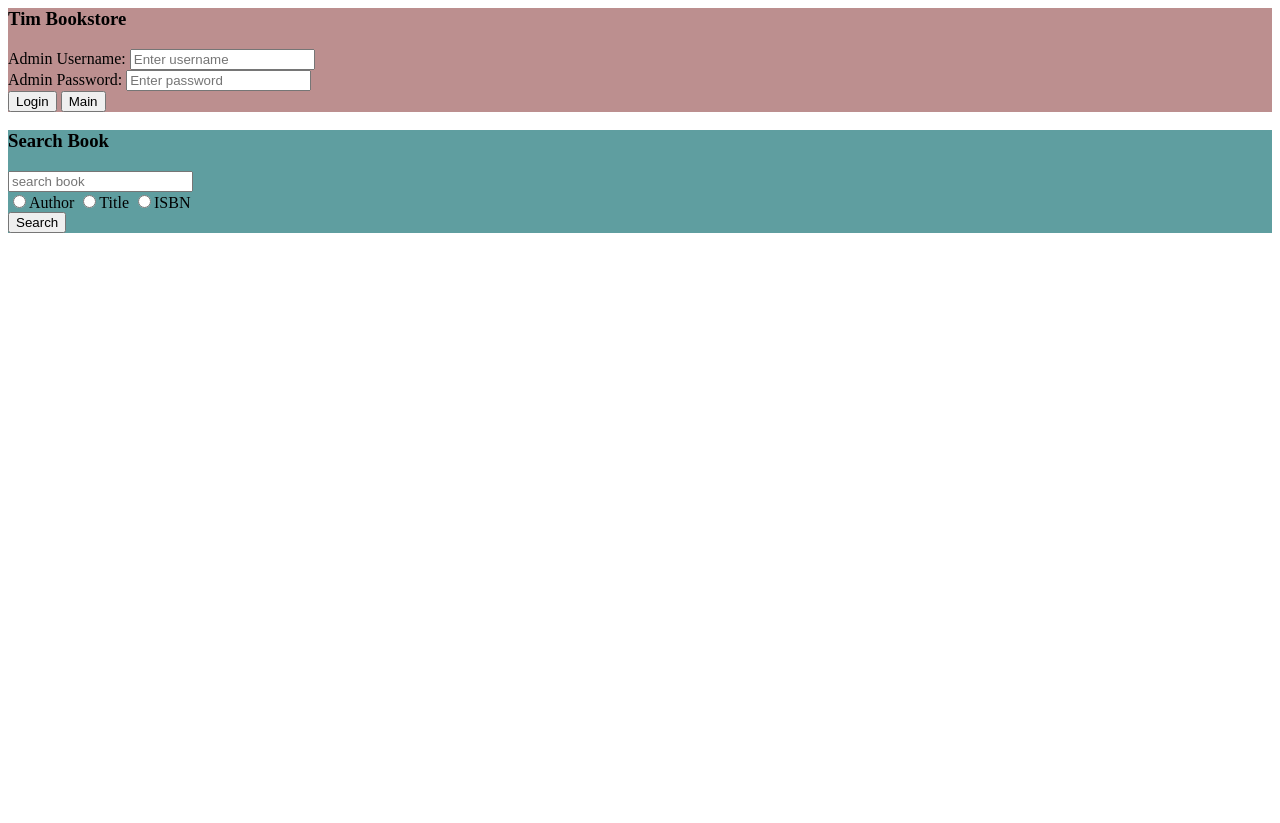
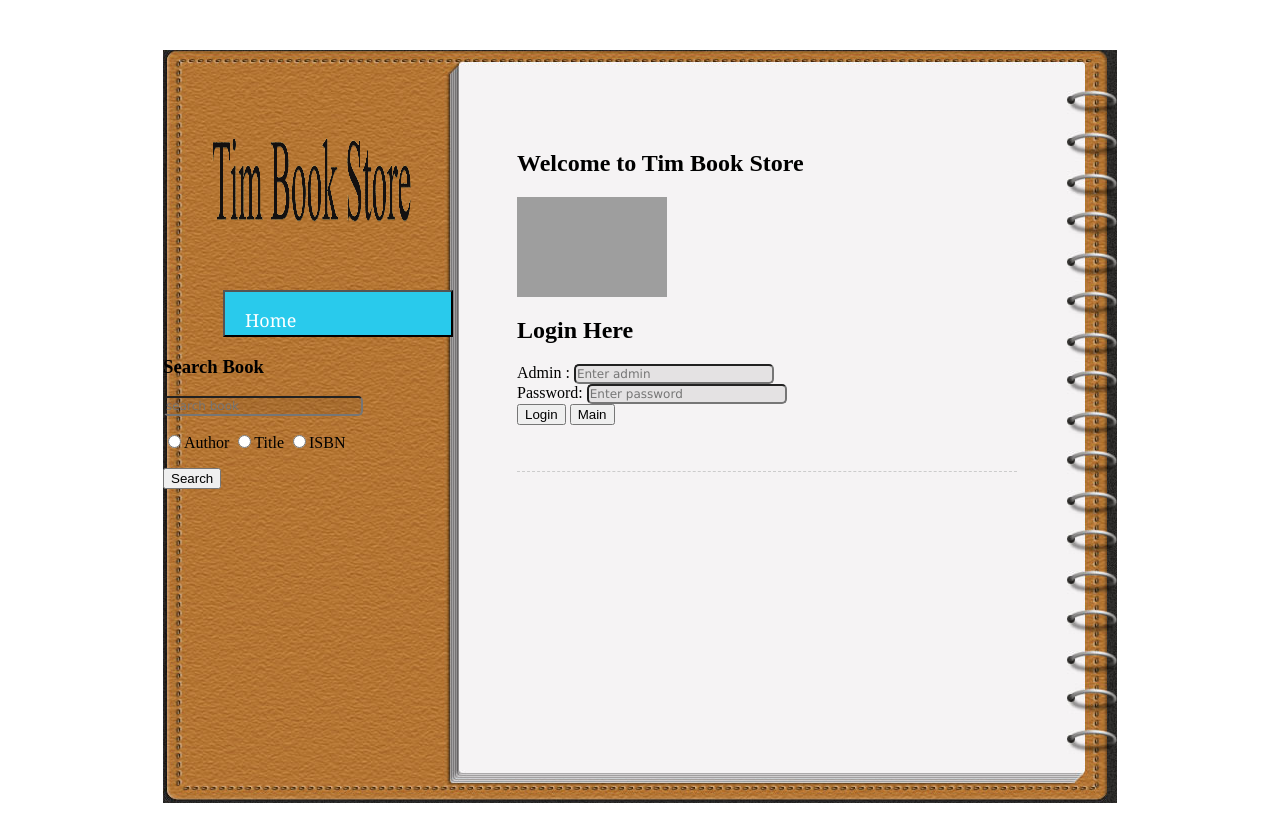
Before and after one commit to masterkab/631, a PHP site: page /admin.php in a window 1280 px wide. Before the commit the page ends 233 px from the top, so only its background shows below. Run offline with PHP 8.4, Linux system fonts and the light colour scheme; grey boxes are pictures that could not be loaded.

Commit message:
new admin

```diff
--- a/Bookstore/admin.php
+++ b/Bookstore/admin.php
@@ -1,6 +1,7 @@
 <?php
 include 'dbconnect.php';
 session_start ();
+ob_start();
 //$_SESSION['admin']='';
 if (!empty($_SESSION ['admin'])) {
 	header ( "Location:adminafterlogin.php" );
@@ -11,15 +12,72 @@ $r_user=$r_address=$r_ccexpdate=$r_ccnumber=$r_cctype=$r_city=$r_email=$r_fname=
 <head>
 	<title>Tim Bookstore</title>
 	<meta charset="utf-8"/>
-	<link rel="stylesheet" type="text/css"	href="css/bookstore.css">
+	<link  rel="stylesheet" href="css/tim_style.css" type="text/css" />
+	<link rel="stylesheet" href="css/coda-slider.css" type="text/css"/>
+	<link rel="stylesheet" href="css/table.css" type="text/css" />
 
 	<script type="text/javascript">
 
 	</script>
 </head>
 <body>
+	<div id="tim_wrapper">
+				<div id="tim_sidebar">
+					<div id="header">
+						<h1><a href="#"><img src="images/logo1.png" width="200px" height="100px" margin-left:"10px"; title="Tim Book Store" alt="#" /></a></h1>
+					</div>
 
-	<div class="" id="head" >
+					<div id="menu">
+						<ul class="navigation">
+						<form	action="" method="post">
+
+
+							<li><a class="menu_01"><button type="submit" class="menu_01" id="" name="main">Home</button></a></li>
+
+						</form>
+						</ul>
+					</div>
+					<div class="search">
+						<h3>Search Book</h3>
+						<form action="" method="post">
+							<div  class="searchbook">
+								<input type="text" class="" id="search_id" name="tosearch" placeholder="search book">
+							</div>
+							<p><label><input type="radio" name="search_r" value="author">Author</label>
+								<label><input type="radio" name="search_r" value="title">Title</label>
+								<label><input type="radio" name="search_r" value="isbn">ISBN</label>
+							</p>
+
+						<div class="submitsearch">
+							<button type="submit" class="" id="searchButton" name="search_b">Search</button>
+						</div>
+						</form>
+					</div>
+
+            	</div>
+
+            	<div id="content">
+					<div class="scroll">
+						<div class="scrollContainer">
+							<div class="panel" id="home">
+								<div class="content_section">
+									<h2>Welcome to Tim Book Store</h2>
+									<img src="images/bookImage.png" alt="Image 01" width="150px" height="100px" class="image_wrapper image_fl" />
+									<div class="content_section last_section">
+										<div class="loginform">
+											<p><h2>Login Here</h2></p>
+											<form class="formadlog" action="" method="post" id="login">
+												<label>Admin :</label>
+												<input type="text" id="login_id" placeholder="Enter admin" name="login_user"></br>
+												<label>Password:</label>
+												<input type="password" name="login_pass" id="login_pwd" placeholder="Enter password"></br>
+												<button type="submit" class="" id="buttonOne" name="login">Login</button>
+												<button type="submit" class="" id = "mainButton" name="main">Main</button>
+
+											</form>
+										</div>
+									</div>
+	<!--<div class="" id="head" >
 		<div class="" id="title">
 			<h3>Tim Bookstore</h3>
 		</div>
@@ -53,7 +111,7 @@ $r_user=$r_address=$r_ccexpdate=$r_ccnumber=$r_cctype=$r_city=$r_email=$r_fname=
 					<button type="submit" class="" id="buttonFive" name="search_b">Search</button>
 				</div>
 		</form>
-	</div>
+	</div>-->
 	<div id="res_op">
 
 <?php
@@ -168,7 +226,14 @@ $r_user=$r_address=$r_ccexpdate=$r_ccnumber=$r_cctype=$r_city=$r_email=$r_fname=
 
 
 ?>
-	</div>
+							</div>
+								</div>
+
+							</div>
+						</div>
+					</div>
+				</div>
+			</div>
 
 
 </body>
```
